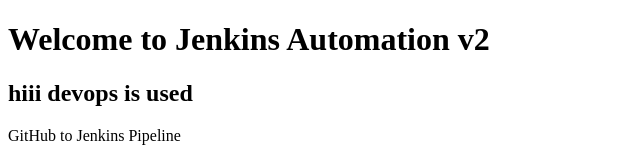
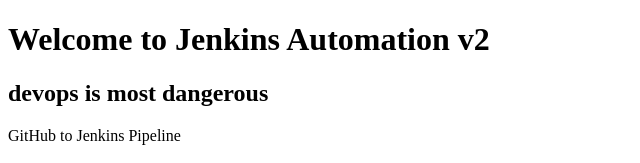
Before and after one commit to mohamadsathaharshad/jenkins-docker-demo, a plain HTML site: page index.html in a window 1280 px wide. Shown: the top 163 px of the page, without its empty margins (0-640 px from the left). Drawn offline with Linux system fonts and the light colour scheme.

Commit message:
new update

```diff
--- a/index.html
+++ b/index.html
@@ -5,7 +5,7 @@
 </head>
 <body>
     <h1>Welcome to Jenkins Automation v2</h1>
-    <h2>hiii devops is used</h2>
+    <h2>devops is most dangerous</h2>
     <p>GitHub to Jenkins Pipeline</p>
 </body>
 </html>
```
